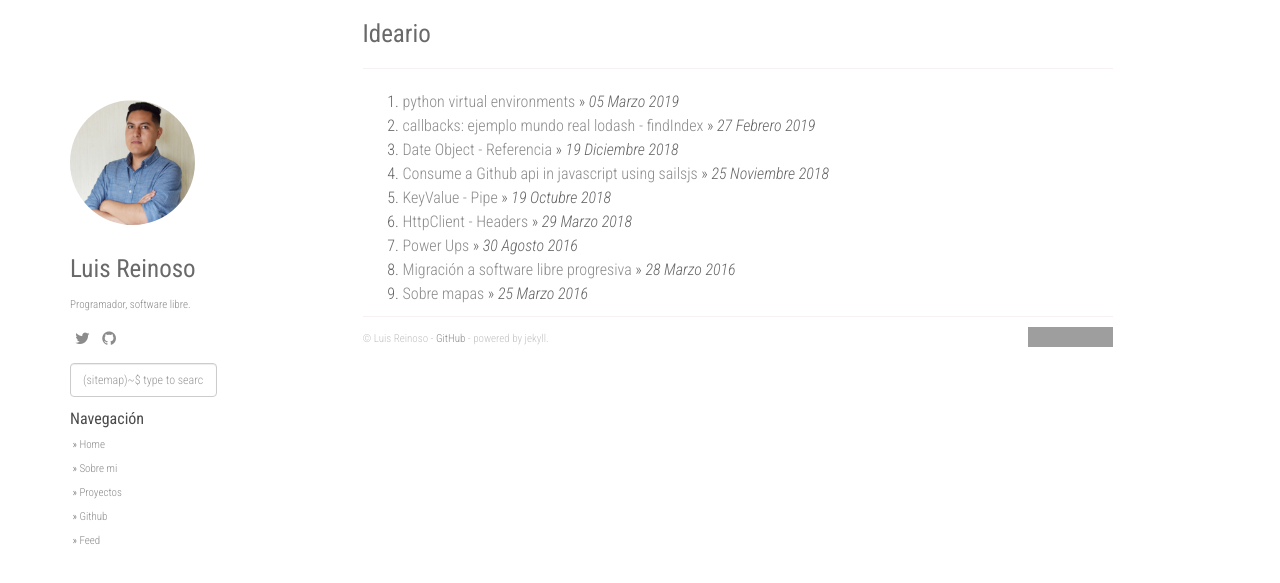
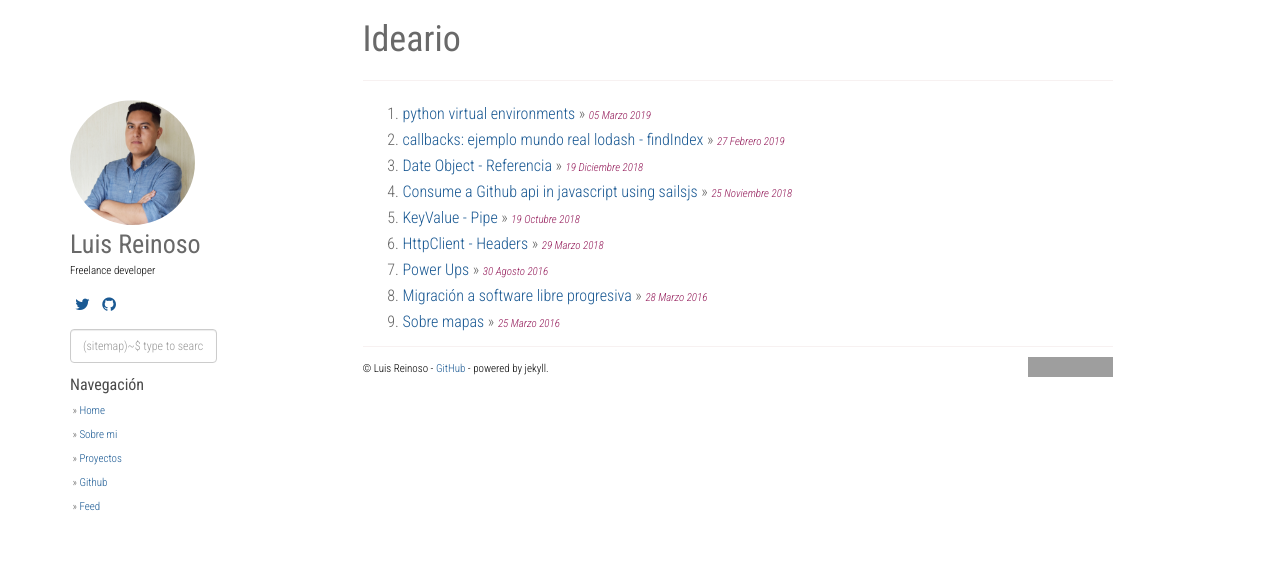
Before and after one commit to LuisReinoso/luisreinoso.github.io, a Jekyll site: the page built from index.html, in a window 1280 px wide. Shown: the top 583 px of the page. Built offline with Jekyll 4.4.1, drawn with Linux system fonts in a browser that asks for light colours; nearby versions of some CDN libraries; the list of posts is cut into pages by our own code; grey boxes are pictures that could not be loaded.

Commit message:
Agregado estilos para fechas, categorias de post, shared buttons, descripcion de usuario

```diff
--- a/_config.yml
+++ b/_config.yml
@@ -2,7 +2,7 @@
 description: Blog personal de Luis Reinoso
 author: Luis Reinoso
 github: https://github.com/luisreinoso
-about: Programador, software libre.
+about: Freelance developer
 disqus_shortname: ideario
 google_analytics: UA-127486975-1
 
--- a/_layouts/posts_by_category.html
+++ b/_layouts/posts_by_category.html
@@ -12,9 +12,9 @@
         {% capture category_slug %}{{ category | first }}{% endcapture %}
         {% for c_slug in category_slug %}
             {% if c_slug == page.categories %}
-                <button class="btn btn-sm btn-default active">{{ c_slug }}</button>
+                <div class="label label-success">{{ c_slug }}</div>
             {% else %}
-                <a href="/category/{{ c_slug }}" class="btn btn-sm btn-default">{{ c_slug }}</a>
+                <a href="/category/{{ c_slug }}"><div class="label label-primary">{{ c_slug }}</div></a>
             {% endif %}
         {% endfor %}
     {% endfor %}
--- a/index.html
+++ b/index.html
@@ -8,7 +8,7 @@
     <ol class="posts">
     {% for post in paginator.posts %}
       <li><a href="{{ post.url }}">{{ post.title }}</a> &raquo;
-        <i><span>
+        <i><span class="time">
           {{ post.date | date: "%d" }}
           {% assign m = post.date | date: "%-m"  %}
           {% case m %}
--- a/static/css/main.css
+++ b/static/css/main.css
@@ -20,38 +20,44 @@
 /**
  * Font and link declarations
  */
-span.time, span.categories {
-    color: #ADADAD;
+span.time {
+    color: #931a59;
     margin-bottom: 5px;
     font-size: 11px;
+}
+
+span.categories {
+    margin-bottom: 5px;
+    font-size: 14px;
 }
 
 h1 {
     font-weight: normal;
     color: #696969;
     margin-bottom: 10px;
-    font-size: 25px;
 }
 
 h2 {
     font-weight: normal;
     margin-bottom: 5px;
     color: #666666;
+    border-bottom: 1px solid #eaecef;
 }
 
 h3 {
     font-weight: normal;
     margin-bottom: 5px;
     color: #666666;
+    border-bottom: 1px solid #eaecef;
 }
 
 a, a:link, a:active {
     text-decoration: none;
-    color: #8C8C8C;
+    color:#1a5993;
 }
 
 a:hover {
-    color: #B3B3B3;
+    color: #59931a;
     text-decoration: underline;
 }
 
@@ -102,7 +108,7 @@
     margin-top: 10px;
     margin-bottom: 3em;
     padding-top: 10px;
-    color: #C2C2C2;
+    color: black;
     font-size: 11px;
     bottom: 0;
     padding-bottom: 10px;
@@ -136,6 +142,12 @@
 /**
  * Left column aka nav bar formatting
  */
+
+.author-name {
+    margin: 5px 0px 0px 0px;
+    font-size: 26px;
+}
+
 div.col-sm-3 {
         margin-top: 100px;
         font-size: 11px;
@@ -149,13 +161,13 @@
 }
 
 div.col-sm-3 div#about {
-        margin-top: 10px;
-		color: #8C8C8C;
+        margin-top: 0px;
+		color: black;
 }
 
 div.col-sm-3 img#about {
     -webkit-border-radius: 150px;
-    margin-bottom: 10px;
+    margin-bottom: 0px;
     margin-left: auto;
     margin-right: auto;
 }
@@ -217,3 +229,15 @@
         margin-top: 30px;
     }
 }
+
+/* Utilidades */
+.mr-2 {
+    margin-right: 2px;
+}
+
+.twitter-share-button {
+    padding: 2px 10px 0px 10px;
+    border-radius: 4px;
+    color: white;
+    background-color: #00aced;
+}
```
Also changed, not shown: _includes/share-page.html (+4 -10 lines), _layouts/post.html (+7 -1 lines).
